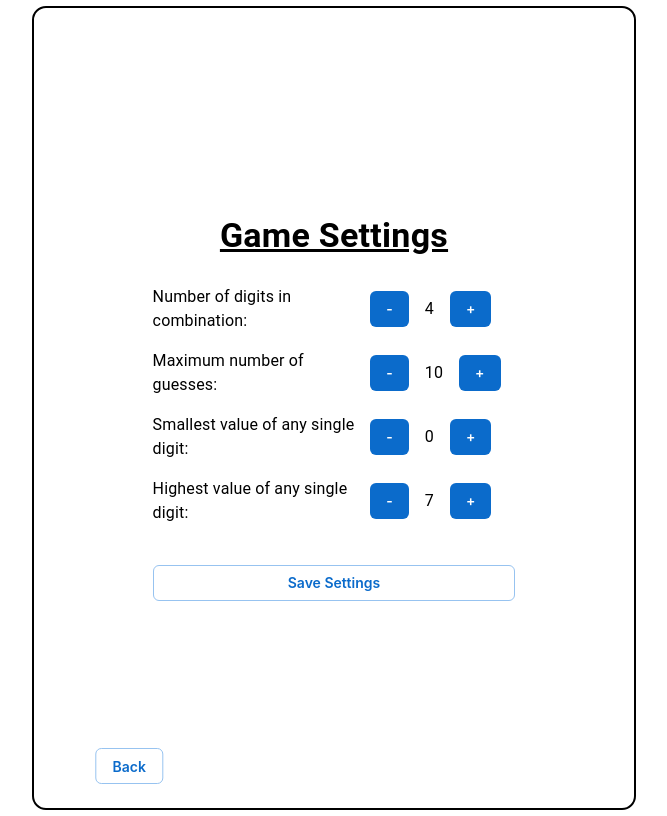
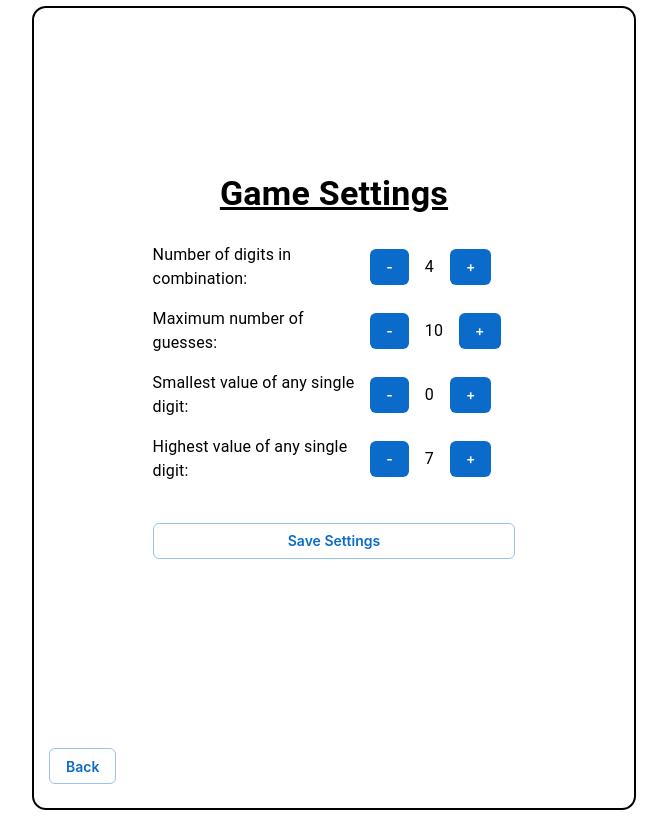
Before and after one commit to tthcodes/Mastermind, a React app: page /settings in a window 1280 px wide. Shown: the whole page, without its empty margins (306-973 px from the left). Built offline with nearby package versions, Linux system fonts and the light colour scheme; no server answers.

Commit message:
UI Changes, Server Optimization for Presentation

```diff
--- a/src/client/components/Settings.jsx
+++ b/src/client/components/Settings.jsx
@@ -57,13 +57,12 @@ const Settings = () => {
       display: 'flex',
       flexDirection: 'column',
       alignItems: 'center',
-      justifyContent: 'center',
-      height: '100vh'
+      justifyContent: 'space-between',
       }}>
       <Box sx={{
         padding: 4,
         maxWidth: 500,
-        margin: '0 auto',
+        margin: 'auto',
         display: 'flex',
         flexDirection: 'column', gap: 2 }}>
 
@@ -113,12 +112,10 @@ const Settings = () => {
           </Typography>
         )}
       <Box sx={{
-        position: 'absolute',  // Absolute positioning can be used or adjust with margin-top for relative
-        bottom: 16,  // Adjusts the bottom position
-        left: '34%',  // Centers horizontally
-        transform: 'translateX(-50%)',  // Aligns center perfectly
-        width: 'auto',  // Adjusts width to fit content
-        mt: 4  // Adds margin-top to push down relative to content above if not using absolute
+        width: '100%',
+        p: 3,
+        textAlign: 'left', // Align the button to the left,
+        marginLeft: '30px'
       }}>
         <Button variant="outlined" onClick={() => navigate(-1)} >
           Back
```
Also changed, not shown: src/server/server.js (+11 -11 lines).
